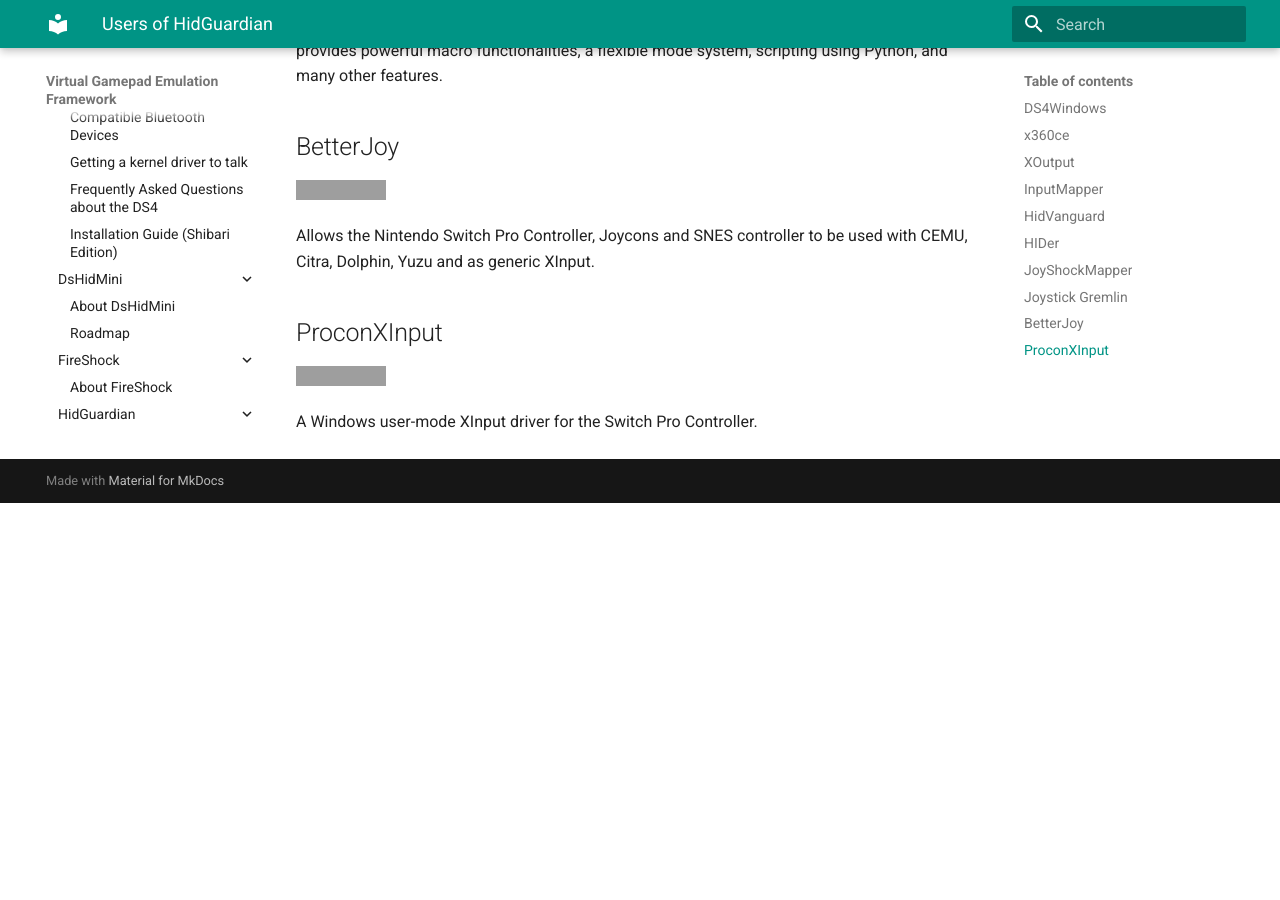
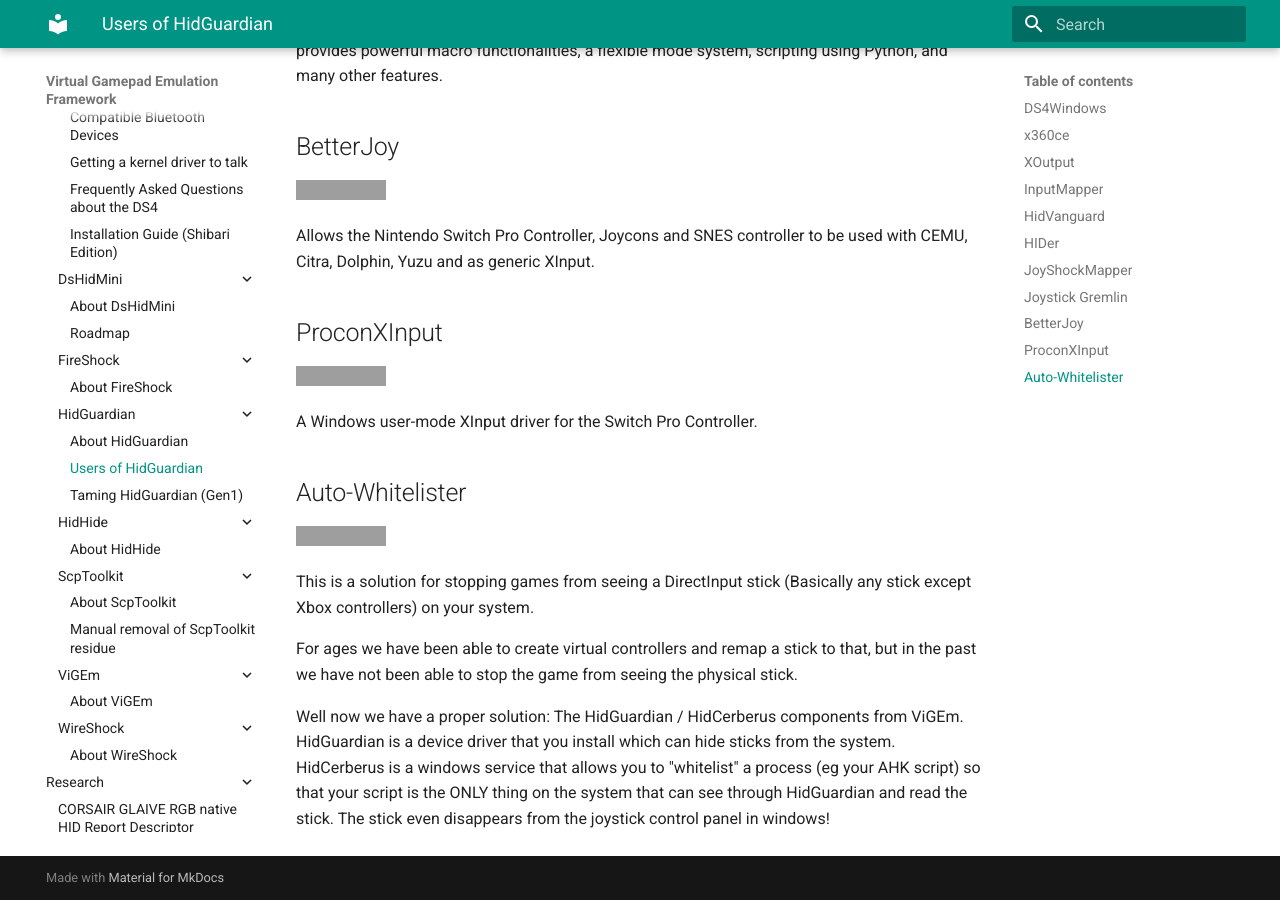
Before and after one commit to nefarius/ViGEm.github.io, an MkDocs documentation site: the page built from docs/projects/HidGuardian/Hall-of-fame.md, in a window 1280 px wide and 900 px high, scrolled down 2121 px. Built offline with MkDocs 1.6.1 and Material for MkDocs 9.7.7, drawn with Linux system fonts in a browser that asks for light colours; before the commit the page ends 2624 px from its top, so only the background shows below that; grey boxes are pictures that could not be loaded.

Commit message:
Added Auto-Whitelister

```diff
--- a/docs/projects/HidGuardian/Hall-of-fame.md
+++ b/docs/projects/HidGuardian/Hall-of-fame.md
@@ -65,3 +65,13 @@
 [![GitHub](https://img.shields.io/badge/GitHub-yellowgreen?logo=github)](https://github.com/MTCKC/ProconXInput)
 
 A Windows user-mode XInput driver for the Switch Pro Controller.
+
+## Auto-Whitelister
+
+[![Website](https://img.shields.io/badge/Website-yellowgreen?logo=html5)](https://www.autohotkey.com/boards/viewtopic.php?t=34890)
+
+This is a solution for stopping games from seeing a DirectInput stick (Basically any stick except Xbox controllers) on your system.
+
+For ages we have been able to create virtual controllers and remap a stick to that, but in the past we have not been able to stop the game from seeing the physical stick.
+
+Well now we have a proper solution: The HidGuardian / HidCerberus components from ViGEm. HidGuardian is a device driver that you install which can hide sticks from the system. HidCerberus is a windows service that allows you to "whitelist" a process (eg your AHK script) so that your script is the ONLY thing on the system that can see through HidGuardian and read the stick. The stick even disappears from the joystick control panel in windows!
```
